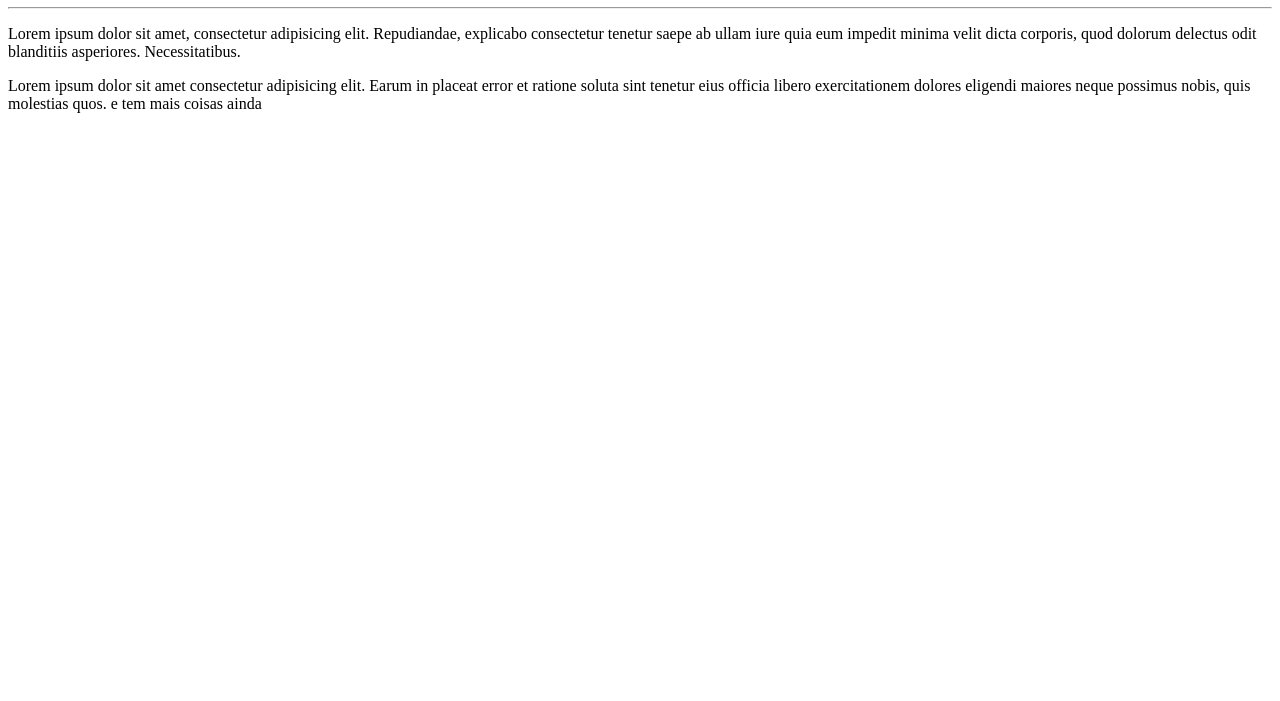
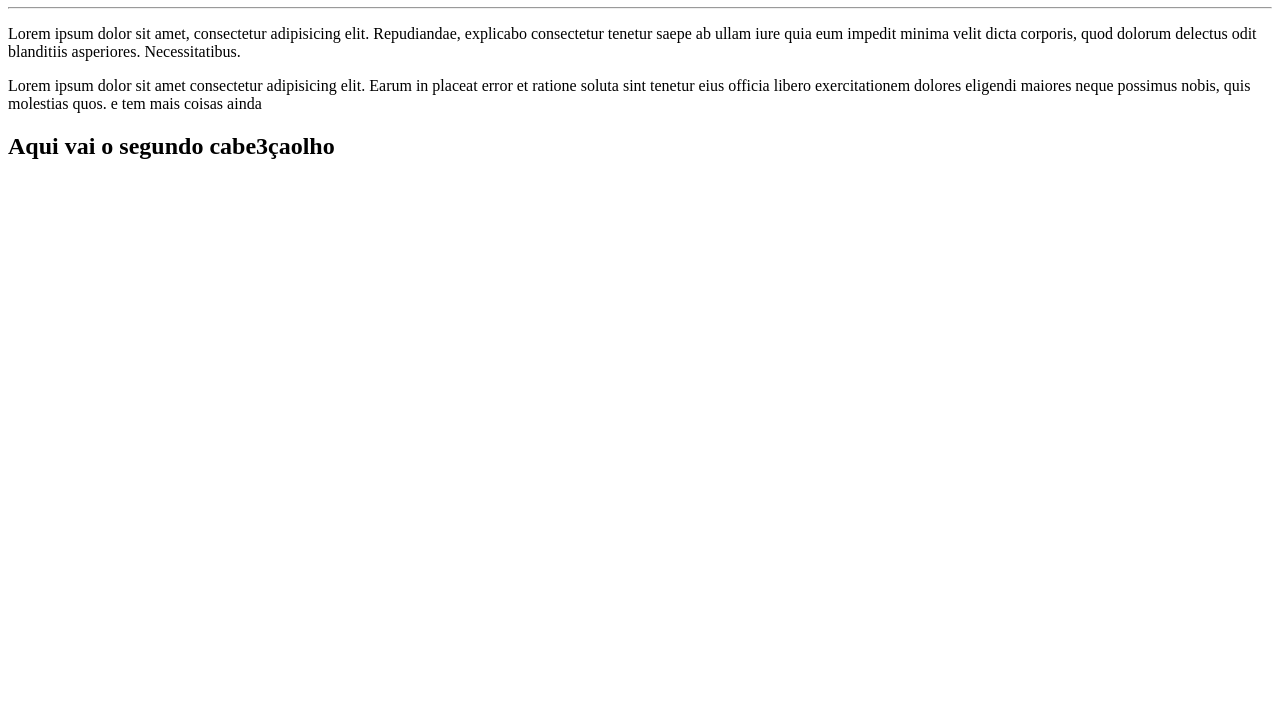
Before and after one commit to amiltonaas/Ola_Mundo, a plain HTML site: page Site_exemplo/index.html in a window 1280 px wide. Shown: the part 99-800 px from the top of the page. Drawn offline with Linux system fonts and the light colour scheme.

Commit message:
segunda mudança

```diff
--- a/Site_exemplo/index.html
+++ b/Site_exemplo/index.html
@@ -14,6 +14,11 @@
         Lorem ipsum dolor sit amet consectetur adipisicing elit. Earum in placeat error et ratione soluta sint tenetur eius officia libero exercitationem dolores eligendi maiores neque possimus nobis, quis molestias quos.
         e tem mais coisas ainda
     </p>
+    <H2>
+        Aqui vai o segundo cabe3çaolho
+
+
+    </H2>
 
 </body>
 </html>
```
